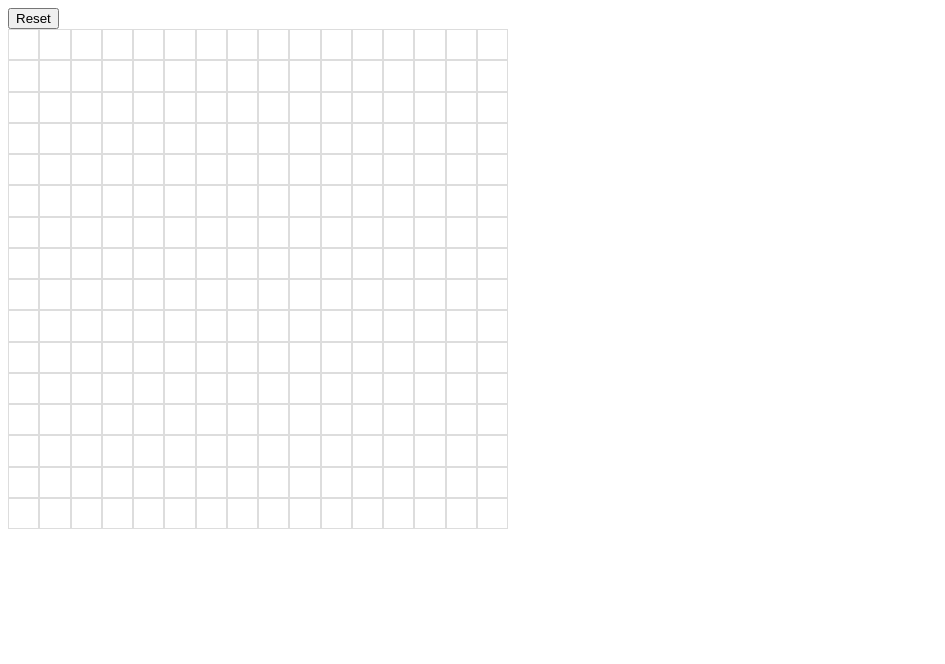
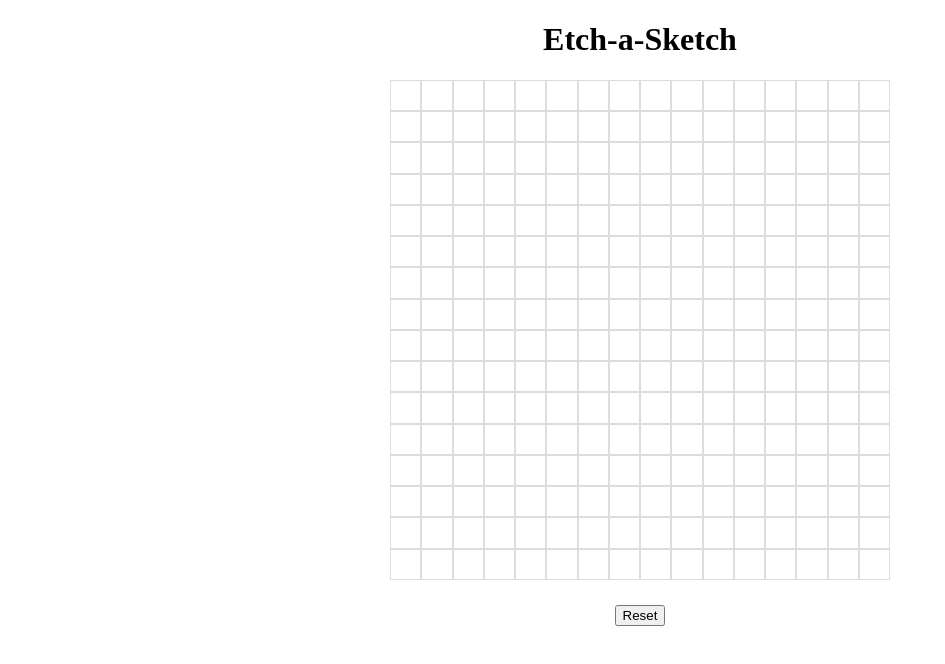
Before and after one commit to ianbaker615/etch-a-sketch, a plain HTML site: page index.html in a window 1280 px wide. Shown: the whole page, without its empty margins (0-945 px from the left). Drawn offline with Linux system fonts and the light colour scheme.

Commit message:
Improve presentation

```diff
--- a/index.html
+++ b/index.html
@@ -1,13 +1,14 @@
- <!DOCTYPE html>
+<!DOCTYPE html>
 <html>
   <head>
-    <meta charset="UTF-8">
+    <meta charset="UTF-8" />
     <title>Etch-a-Sketch</title>
-    <link rel="stylesheet" type="text/css" href="main.css">
+    <link rel="stylesheet" type="text/css" href="main.css" />
   </head>
   <body>
-    <button id="btn">Reset</button>
+    <h1>Etch-a-Sketch</h1>
     <div id="container"></div>
+    <div id="btn"><button>Reset</button></div>
 
     <script src="./main.js"></script>
   </body>
--- a/main.css
+++ b/main.css
@@ -1,6 +1,10 @@
 :root {
 	--grid-cols: 1;
 	--grid-rows: 1;
+}
+
+h1 {
+	text-align: center;
 }
 
 #container {
@@ -9,6 +13,12 @@
 	grid-template-columns: repeat(var(--grid-cols), 1fr);
 	height: 500px;
 	width: 500px;
+	margin: auto;
+}
+
+#btn {
+	padding-top: 25px;
+	text-align: center;
 }
 
 .grid-item {
```
Lines whose indentation alone changed are shown as unchanged.
